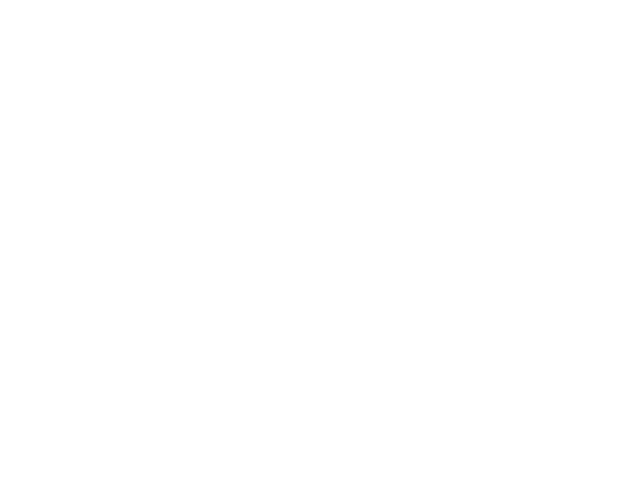
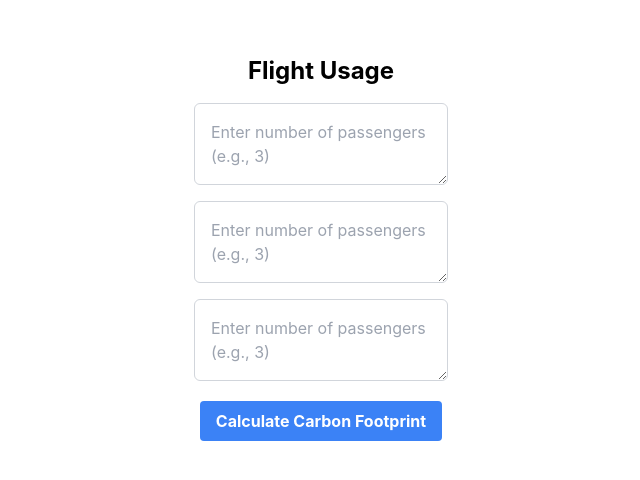
Before and after one commit to Amisha-100/terratrace, a React (Create React App) app: page /flight-usage in a window 1280 px wide. Before the commit this address had no page. Shown: the part 150-630 px from the top of the page, without its empty margins (319-959 px from the left). Built offline with nearby package versions, Linux system fonts and the light colour scheme.

Commit message:
feat: add input forms

```diff
--- a/src/App.js
+++ b/src/App.js
@@ -1,6 +1,7 @@
 import { BrowserRouter, Routes, Route } from 'react-router-dom';
 import WelcomeScreen from './WelcomeScreen';
 import ElectricityUsageForm from './ElectricityUsageForm';
+import FlightUsageForm from './FlightUsageForm';
 
 function App() {
     return (
@@ -9,6 +10,7 @@ function App() {
           <Route path="/" element={<WelcomeScreen
    />} />
           <Route path="/electricity-usage" element={<ElectricityUsageForm />} />
+          <Route path="/flight-usage" element={<FlightUsageForm />} />
         </Routes>
       </BrowserRouter>
     );
--- a/src/ElectricityUsageForm.js
+++ b/src/ElectricityUsageForm.js
@@ -1,10 +1,11 @@
 import React, { useState } from 'react';
+import { Link } from 'react-router-dom';
 import './index.css'
 
 function ElectricityUsageForm() {
   const [electricityUsage, setElectricityUsage] = useState('100');
   const [electricityUnit, setElectricityUnit] = useState('kWh');
-  const [carbonFootprint, setCarbonFootprint] = useState(null);
+  const [electricCarbonFootprint, setElectricCarbonFootprint] = useState(null);
 
   const handleSubmit = async (e) => {
     e.preventDefault();
@@ -36,7 +37,7 @@ function ElectricityUsageForm() {
         console.log(result);
 
         if (result.data && result.data.attributes) {
-            setCarbonFootprint(result.data.attributes.carbon_mt);
+            setElectricCarbonFootprint(result.data.attributes.carbon_mt);
         } else {
             console.error("Unexpected API response structure", result);
         }
@@ -64,18 +65,25 @@ function ElectricityUsageForm() {
         <option value="kWh">Kilowatt-hours (kWh)</option>
         <option value="MWh">Megawatt-hours (MWh)</option>
     </select>
+    <Link
+    to={{
+    pathname: "/flight-usage",
+    state: { electricCarbonFootprint }
+    }}
+    >
     <button
         type="submit"
         className="bg-blue-500 hover:bg-blue-700 text-white font-bold py-2 px-4 rounded"
     >
-        Calculate Carbon Footprint
+        Continue
     </button>
+    </Link>
     </form>
-    {carbonFootprint && (
+    {/* {carbonFootprint && (
         <div className="mt-4">
         <p>Your estimated carbon footprint is: {carbonFootprint} MT CO2e</p>
         </div>
-    )}
+    )} */}
     </div>
   );
 }
--- a/src/FlightUsageForm.js
+++ b/src/FlightUsageForm.js
@@ -1,10 +1,14 @@
 import React, { useState } from 'react';
-import './index.css'
+import { useLocation } from 'react-router-dom';
+// import './index.css'
 
 function FlightUsageForm() {
-  const [flightUsage, setFlightUsage] = useState('100');
-  const [electricityUnit, setElectricityUnit] = useState('kWh');
-  const [carbonFootprint, setCarbonFootprint] = useState(null);
+  const [flightPassenger, setFlightPassenger] = useState('');
+  const [flightDeparture, setFlightDeparture] = useState('');
+  const [flightSource, setFlightSource] = useState('');
+  const [flightCarbonFootprint, setFlightCarbonFootprint] = useState(null);
+  const location = useLocation();
+  const { electricCarbonFootprint } = location.state || {};
 
   const handleSubmit = async (e) => {
     e.preventDefault();
@@ -12,11 +16,13 @@ function FlightUsageForm() {
 
 
     const data = {
-        type: "electricity",
-        electricity_value: parseInt(flightUsage),
-        electricity_unit: electricityUnit,
-        country: "us"
-    };
+        type: "flight",
+        passengers: parseInt(flightPassenger),
+        legs: [
+            {departure_airport: flightDeparture, destination_airport: flightSource},
+            {departure_airport: flightSource, destination_airport: flightDeparture}
+        ]
+    }
 
     try {
         const response = await fetch('https://www.carboninterface.com/api/v1/estimates', {
@@ -31,7 +37,7 @@ function FlightUsageForm() {
 
         const result = await response.json();
         console.log(result)
-        setCarbonFootprint(result.data.attributes.carbon_mt);
+        setFlightCarbonFootprint(result.data.attributes.carbon_mt);
         }
         catch (error) {
         console.error(error);
@@ -41,22 +47,26 @@ function FlightUsageForm() {
 
   return (
     <div className="bg-inherit flex flex-col items-center justify-center h-screen">
-    <h1 className="text-2xl font-bold mb-4">Electricity Usage</h1>
+    <h1 className="text-2xl font-bold mb-4">Flight Usage</h1>
     <form onSubmit={handleSubmit} className="flex flex-col items-center">
     <textarea
-        placeholder="Enter your electricity usage (e.g., 1000)"
-        value={electricityUsage}
-        onChange={(e) => setElectricityUsage(e.target.value)}
+        placeholder="Enter number of passengers (e.g., 3)"
+        value={flightPassenger}
+        onChange={(e) => setFlightPassenger(e.target.value)}
         className="w-full p-4 border border-gray-300 rounded-md mb-4" // Add margin-bottom
     />
-    <select
-        value={electricityUnit}
-        onChange={(e) => setElectricityUnit(e.target.value)}
-        className="w-full p-2 border border-gray-300 rounded-md"
-    >
-        <option value="kWh">Kilowatt-hours (kWh)</option>
-        <option value="MWh">Megawatt-hours (MWh)</option>
-    </select>
+    <textarea
+        placeholder="Enter number of passengers (e.g., 3)"
+        value={flightDeparture}
+        onChange={(e) => setFlightDeparture(e.target.value)}
+        className="w-full p-4 border border-gray-300 rounded-md mb-4" // Add margin-bottom
+    />
+    <textarea
+        placeholder="Enter number of passengers (e.g., 3)"
+        value={flightSource}
+        onChange={(e) => setFlightSource(e.target.value)}
+        className="w-full p-4 border border-gray-300 rounded-md mb-4" // Add margin-bottom
+    />
     <button
         type="submit"
         className="bg-blue-500 hover:bg-blue-700 text-white font-bold py-2 px-4 rounded"
@@ -64,9 +74,9 @@ function FlightUsageForm() {
         Calculate Carbon Footprint
     </button>
     </form>
-    {carbonFootprint && (
+    {flightCarbonFootprint && (
         <div className="mt-4">
-        <p>Your estimated carbon footprint is: {carbonFootprint} MT CO2e</p>
+        <p>Your estimated carbon footprint is: {flightCarbonFootprint} + {electricCarbonFootprint} MT CO2e</p>
         </div>
     )}
     </div>
```
